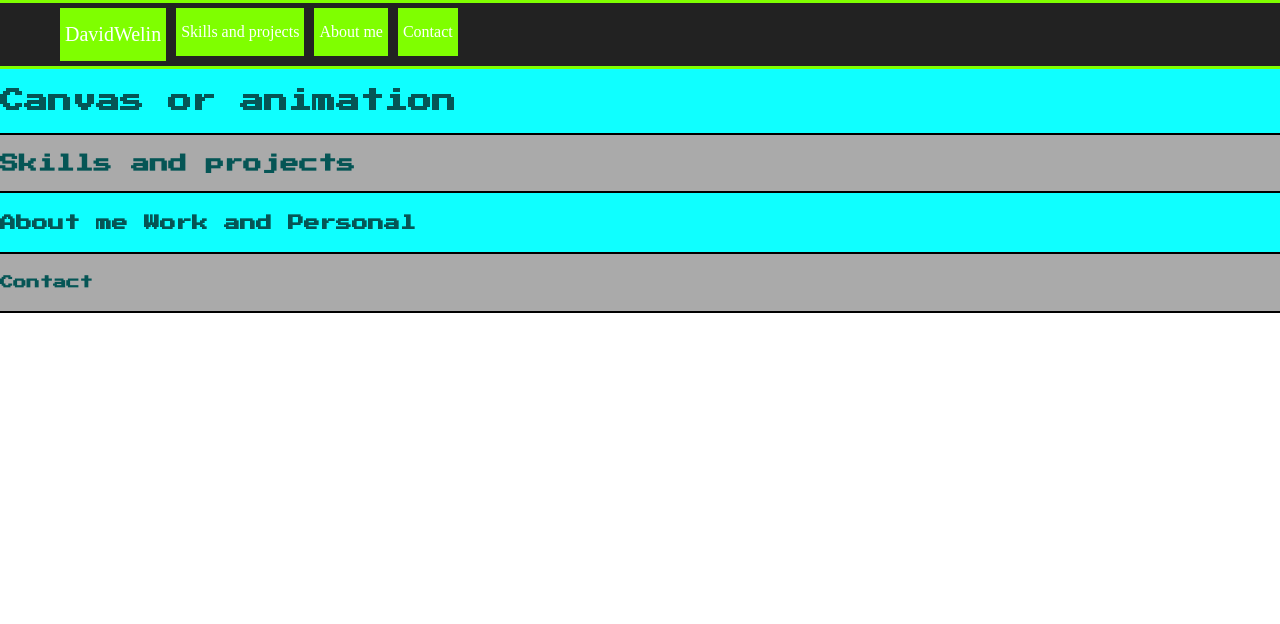
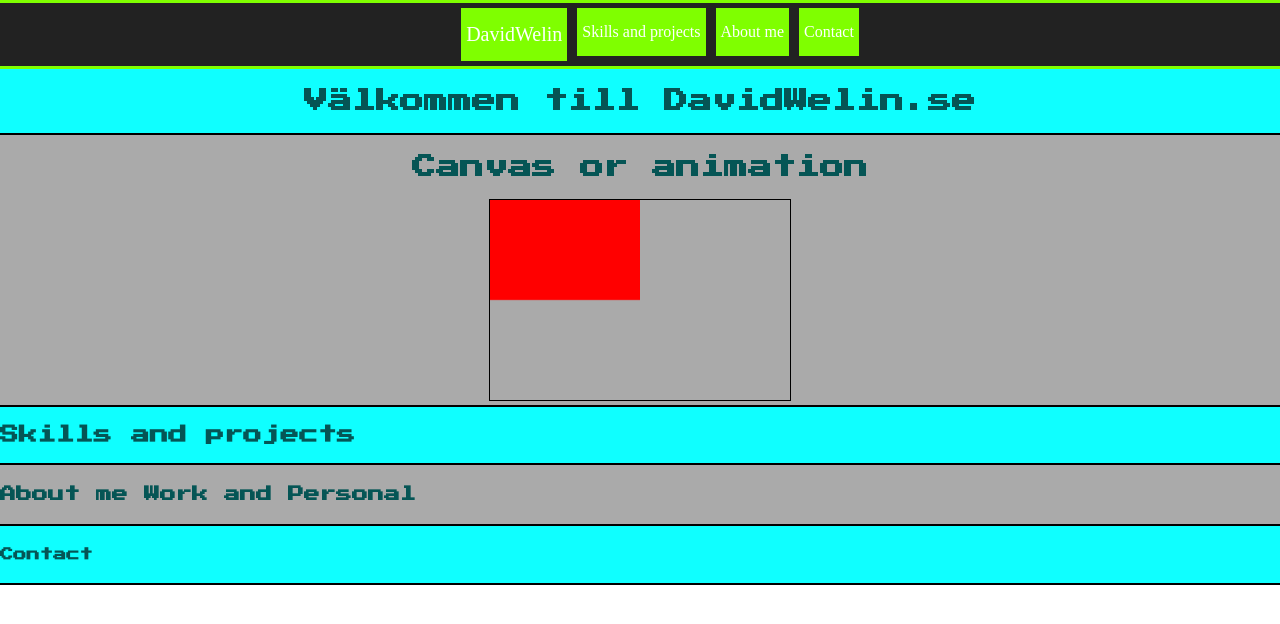
Before and after one commit to Wellaflex15/davidwelin.se, a plain HTML site: page index.html in a window 1280 px wide. Drawn offline with Linux system fonts and the light colour scheme.

Commit message:
Div ändringar

```diff
--- a/index.html
+++ b/index.html
@@ -2,12 +2,15 @@
 <html lang="en">
   <head>
     <title>David Welins hemsida</title>
-    <meta charset="UTF-8">
-    <meta name="viewport" content="width=device-width, initial-scale=1.0">
+    <meta charset="UTF-8" />
+    <meta name="viewport" content="width=device-width, initial-scale=1.0" />
 
-    <link rel="preconnect" href="https://fonts.gstatic.com">
-    <link href="https://fonts.googleapis.com/css2?family=Press+Start+2P&display=swap" rel="stylesheet">
-    <link rel="stylesheet" type="text/css" href="styles.css">
+    <link rel="preconnect" href="https://fonts.gstatic.com" />
+    <link
+      href="https://fonts.googleapis.com/css2?family=Press+Start+2P&display=swap"
+      rel="stylesheet"
+    />
+    <link rel="stylesheet" type="text/css" href="styles.css" />
   </head>
   <body>
     <section class="navbar">
@@ -22,18 +25,27 @@
     </section>
 
     <section class="section1">
-        <h2>Canvas or animation</h2>
+      <div class="header"><h1>Välkommen till DavidWelin.se</h1></div>
     </section>
 
     <section class="section2">
+      <h2 class="gameSection">Canvas or animation</h2>
+      <div class="gameContainer">
+        <div class="game">
+          <canvas id="gameCanvas"></canvas>
+        </div>
+      </div>
+    </section>
+
+    <section class="section1">
       <h3>Skills and projects</h3>
     </section>
 
-    <section class="section1">
+    <section class="section2">
       <h4>About me Work and Personal</h4>
     </section>
 
-    <section class="section2">
+    <section class="section1">
       <h5>Contact</h5>
     </section>
 
--- a/script.js
+++ b/script.js
@@ -1,9 +1,17 @@
-let oscar = document.getElementById('main_picture');
-let klicker = document.getElementById('clicks');
+// Canvas code
+var canvas = document.getElementById("gameCanvas");
+var ctx = canvas.getContext("2d");
 
-oscar.addEventListener('click', function() {
-    let header = document.getElementById('main-header');
-    header.classList.toggle('hidden');
-    klicker.innerHTML++;
+ctx.fillStyle = "#FF0000";
+ctx.fillRect(0, 0, 150, 75);
 
-});
+// Logo code
+async function animate(e){
+    const el = e.currentTarget;
+
+    el.firstChild.textContent = 'Utvecklare';
+}
+
+const logo = document.querySelector('.logo');
+console.log(logo);
+logo.addEventListener('click', animate);
--- a/styles.css
+++ b/styles.css
@@ -1,61 +1,76 @@
 /* for using variables */
-:root{
+:root {
   --navColor: #333333;
-  --firstColor:#0fffff;
+  --firstColor: #0fffff;
   --secondColor: #aaaaaa;
-  --mainText:#055555;
+  --mainText: #055555;
 }
 
 /* main css */
-html, body{
+html,
+body {
   padding: 0;
   margin: 0;
   scroll-behavior: smooth; /* TODO - check what this does */
-
 }
 
-h1, h2, h3, h4, h5, h6{
+h1,
+h2,
+h3,
+h4,
+h5,
+h6 {
   color: var(--mainText);
-  font-family: 'Press Start 2P', cursive;
+  font-family: "Press Start 2P", cursive;
 }
 
-h1 { font-size: 56; }
-h2 { font-size: 36; }
-h3 { font-size: 28; }
-h4 { font-size: 24; }
-h5 { font-size: 20; }
-h6 { font-size: 16; }
-
+h1 {
+  font-size: 56;
+}
+h2 {
+  font-size: 36;
+}
+h3 {
+  font-size: 28;
+}
+h4 {
+  font-size: 24;
+}
+h5 {
+  font-size: 20;
+}
+h6 {
+  font-size: 16;
+}
 
 nav {
   background: #222;
   padding: 0 15px;
 }
 
-a{
+a {
   color: white;
   text-decoration: none;
 }
 
-.navbar{
+.navbar {
   background-color: var(--navColor);
   border-top: 3px solid chartreuse;
   border-bottom: 3px solid chartreuse;
   padding: 0;
 }
 
-
 /* Fullsize - Desktop navbar */
-.menu{
+.menu {
   margin: 0;
   list-style-type: none;
   display: flex;
   align-items: flex-start;
   flex-wrap: nowrap;
-  justify-content: left;
+  justify-content: center;
 }
 
-.menu li{
+.menu li {
   margin: 0;
   padding: 5px;
 }
@@ -66,13 +81,13 @@ a{
   background-color: chartreuse;
 }
 
-.logo{
+.logo {
   font-size: 20px;
   padding: 7.5px 10px 7.5px 0;
   order: 0;
 }
 
-.navItem{
+.navItem {
   padding: 10px;
   order: 1;
   position: relative;
@@ -80,20 +95,41 @@ a{
   width: auto;
 }
 
-.navItem a:hover{
+.navItem a:hover {
   color: #ccc;
 }
 
 /* TODO - tablet and phone */
 
-.section1{
+.section1 {
   background-color: var(--firstColor);
   border-bottom: 2px solid black;
   overflow: auto;
 }
 
-.section2{
+.section2 {
   background-color: var(--secondColor);
   border-bottom: 2px solid black;
   overflow: auto;
 }
+
+/* Header css */
+.header h1 {
+  text-align: center;
+}
+
+/* Canvas or animation css */
+.gameSection {
+  text-align: center;
+}
+
+.gameContainer {
+  display: flex;
+  justify-content: center;
+}
+
+#gameCanvas {
+  width: 300px;
+  height: 200px;
+  border: 1px solid #000000;
+}
```
Also changed, not shown: 1 other file. Lines whose indentation alone changed are shown as unchanged.
